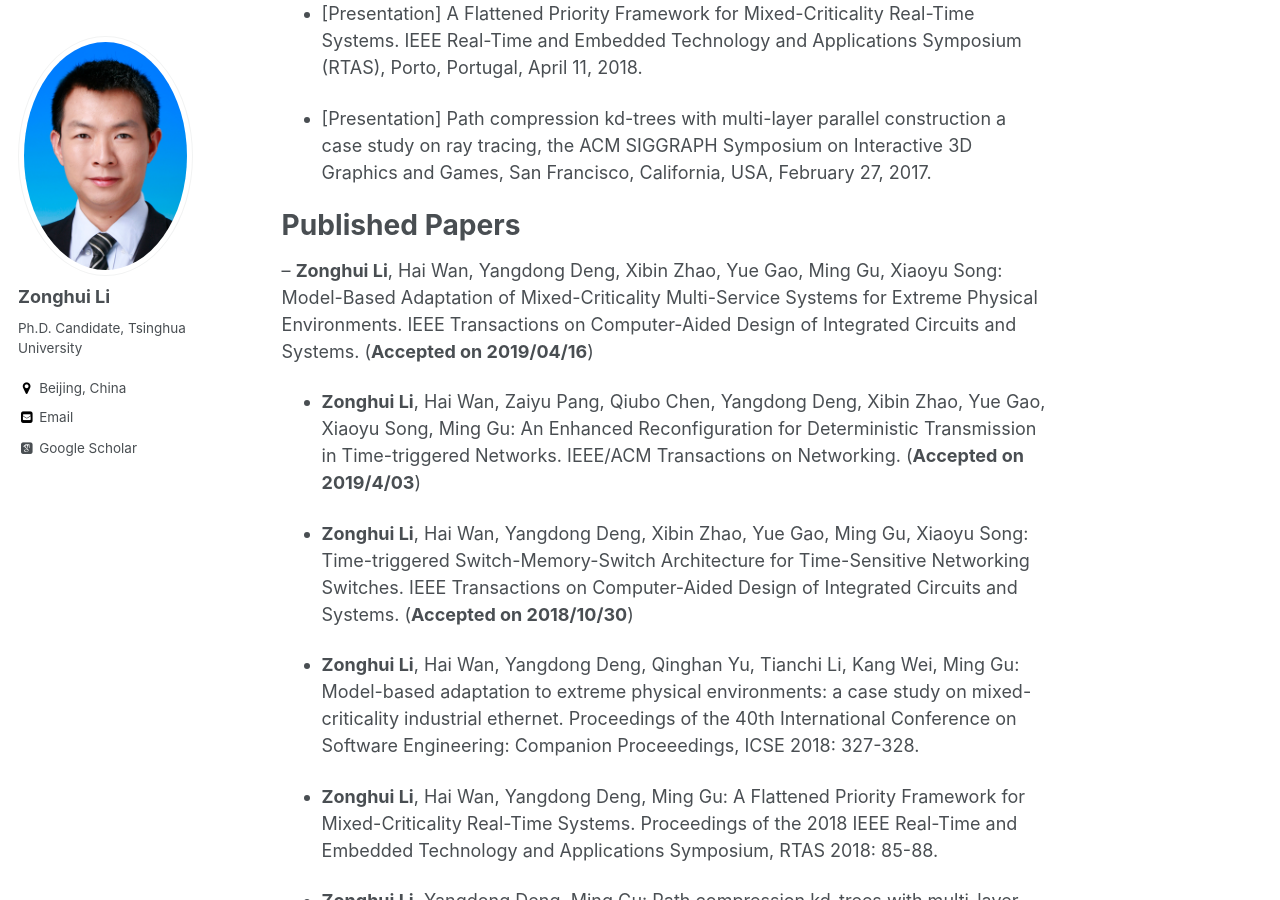
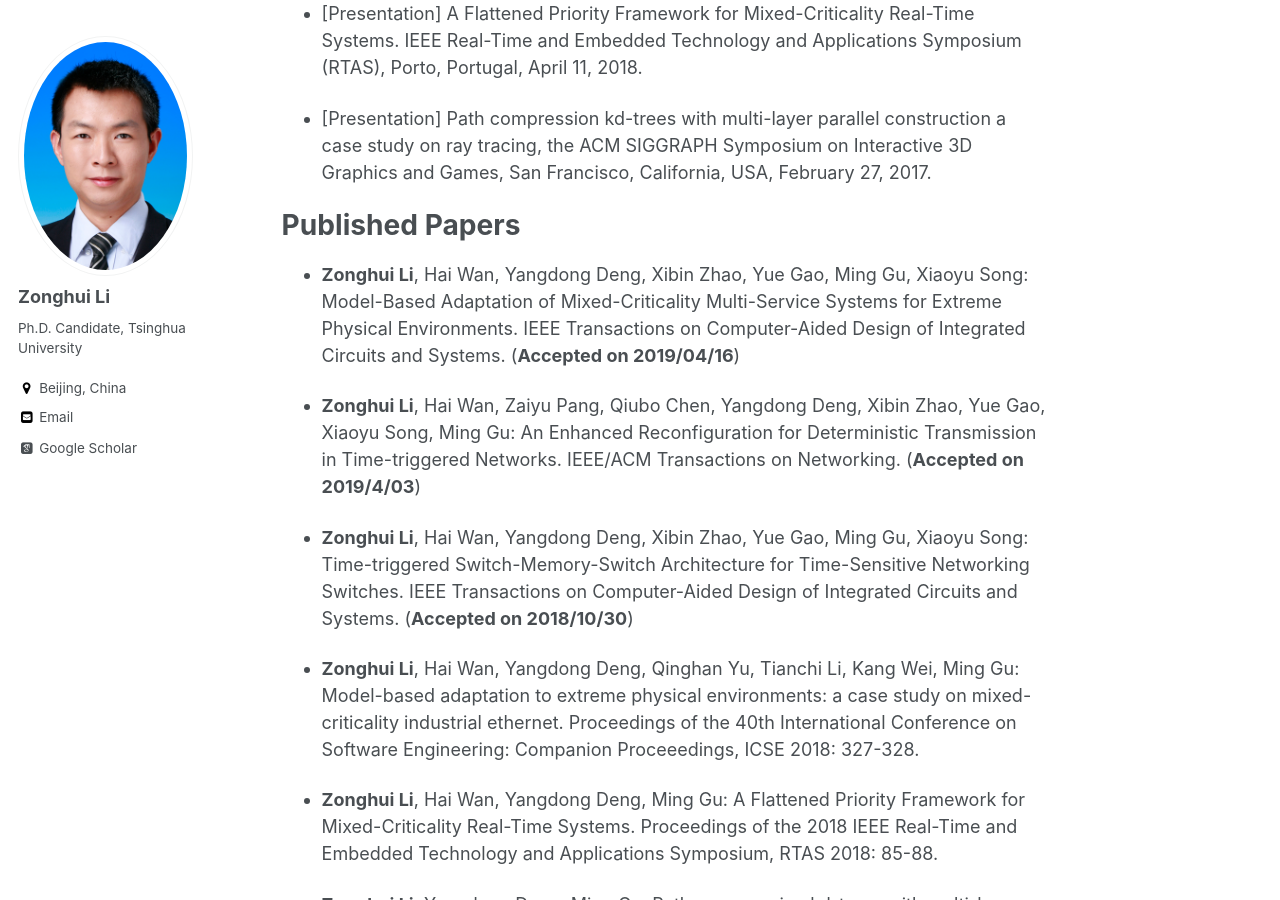
Before and after one commit to yingwangbjtu/lizonghui.github.io, a Jekyll site: the page built from _pages/about.md, in a window 1280 px wide and 900 px high, scrolled down 2889 px. Built offline with Jekyll 4.4.1, drawn with Linux system fonts in a browser that asks for light colours; some web fonts are replaced.

```diff
--- a/_pages/about.md
+++ b/_pages/about.md
@@ -96,7 +96,7 @@ Talks and Presentations
 
 Published Papers
 ======
--- **Zonghui Li**, Hai Wan, Yangdong Deng, Xibin Zhao, Yue Gao, Ming Gu, Xiaoyu Song:
+- **Zonghui Li**, Hai Wan, Yangdong Deng, Xibin Zhao, Yue Gao, Ming Gu, Xiaoyu Song:
 Model-Based Adaptation of Mixed-Criticality Multi-Service Systems for Extreme Physical Environments. IEEE Transactions on Computer-Aided Design of Integrated Circuits and Systems. (**Accepted on 2019/04/16**)
 
 - **Zonghui Li**, Hai Wan, Zaiyu Pang, Qiubo Chen, Yangdong Deng, Xibin Zhao, Yue Gao, Xiaoyu Song, Ming Gu: An Enhanced Reconfiguration for Deterministic Transmission in Time-triggered Networks. IEEE/ACM Transactions on Networking. (**Accepted on 2019/4/03**)
```
